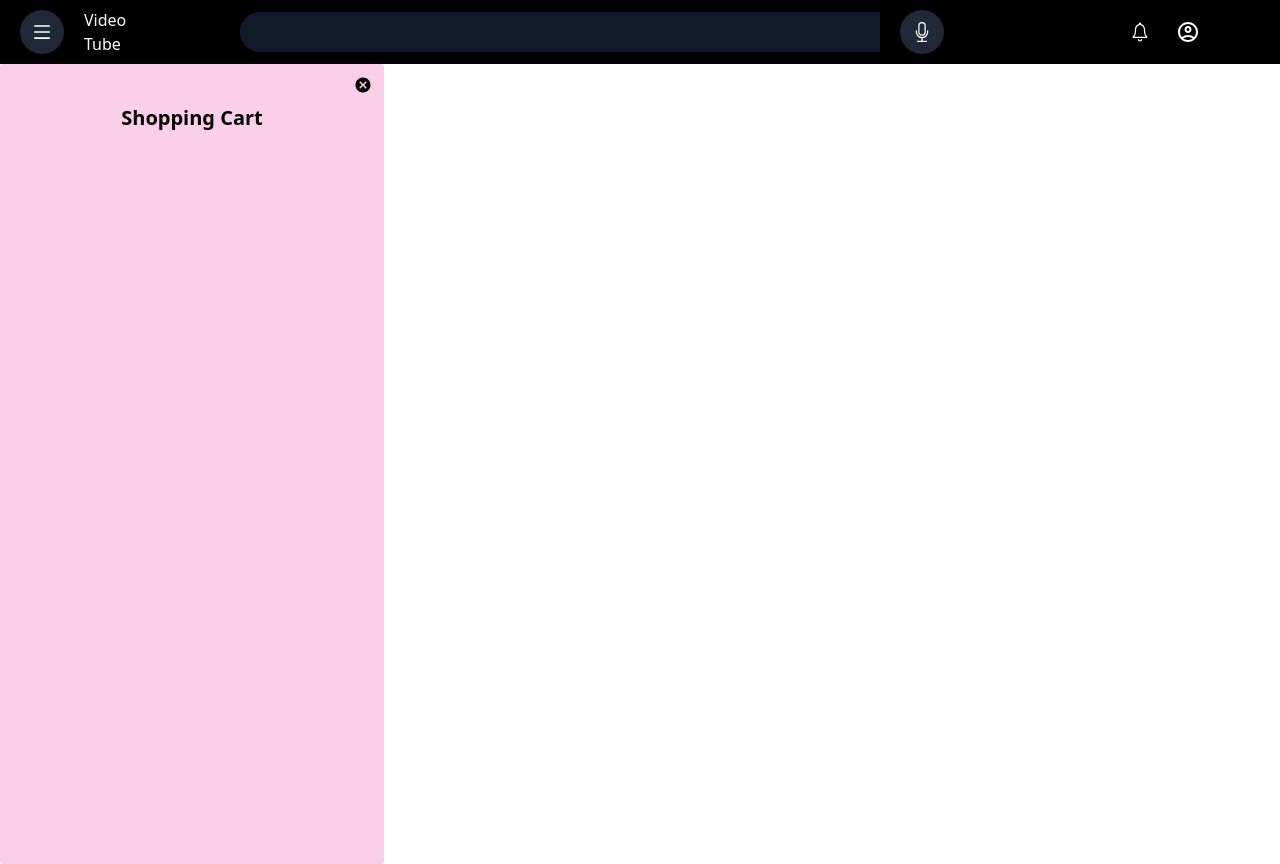
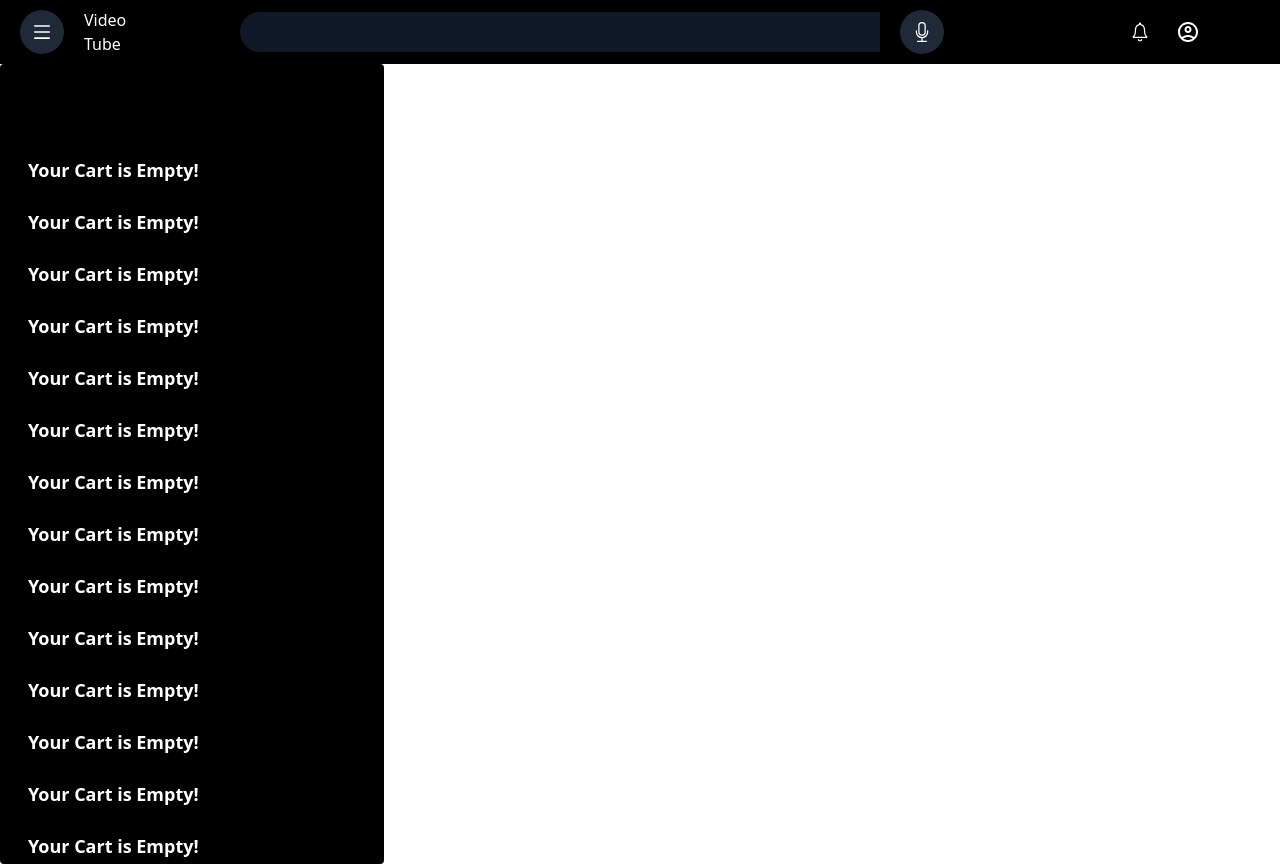
Before and after one commit to Syed-Shayan-01/YoutubeClone, a Next.js app: page / in a window 1280 px wide. Built offline with nearby package versions, Linux system fonts and the light colour scheme; some icons are missing.

Commit message:
new change

```diff
--- a/package.json
+++ b/package.json
@@ -15,6 +15,7 @@
     "@mui/material": "^5.14.12",
     "next": "13.5.4",
     "react": "^18",
+    "react-custom-scroll": "^5.0.0",
     "react-dom": "^18",
     "react-icons": "^4.11.0"
   },
--- a/src/components/navbar/Navbar.js
+++ b/src/components/navbar/Navbar.js
@@ -4,6 +4,7 @@ import { BsMic } from "react-icons/bs";
 import { PiCameraPlusBold } from "react-icons/pi";
 import { IoIosNotificationsOutline } from "react-icons/io";
 import { MdCancel, MdOutlineAccountCircle } from "react-icons/md";
+import CustomScroll from 'react-custom-scroll';
 const Navbar = () => {
   const ref = useRef();
   const crtControl = () => {
@@ -51,9 +52,10 @@ const Navbar = () => {
           </div>
         </nav>
         {/* Side Bar */}
+
         <div
           ref={ref}
-          className="w-96 z-10 h-full overflow-y-auto absolute rounded left-0 top-15   bg-pink-200 transform px-7 py-10
+          className="w-96 z-10 h-full overflow-y-auto absolute rounded left-0 top-15 bg-black transform px-7 py-10
 translate-x-0 transition-transform"
         >
           <h2 className="text-xl font-bold text-center">Shopping Cart</h2>
@@ -63,6 +65,65 @@ translate-x-0 transition-transform"
           >
             <MdCancel />
           </span>
+          <div className=" text-white mt-6 text-lg font-semibold">
+            Your Cart is Empty!
+          </div>
+
+          <div className=" text-white mt-6 text-lg font-semibold">
+            Your Cart is Empty!
+          </div>
+          <div className=" text-white mt-6 text-lg font-semibold">
+            Your Cart is Empty!
+          </div>
+          <div className=" text-white mt-6 text-lg font-semibold">
+            Your Cart is Empty!
+          </div>
+          <div className=" text-white mt-6 text-lg font-semibold">
+            Your Cart is Empty!
+          </div>
+          <div className=" text-white mt-6 text-lg font-semibold">
+            Your Cart is Empty!
+          </div>
+          <div className=" text-white mt-6 text-lg font-semibold">
+            Your Cart is Empty!
+          </div>
+          <div className=" text-white mt-6 text-lg font-semibold">
+            Your Cart is Empty!
+          </div>
+          <div className=" text-white mt-6 text-lg font-semibold">
+            Your Cart is Empty!
+          </div>
+          <div className=" text-white mt-6 text-lg font-semibold">
+            Your Cart is Empty!
+          </div>
+          <div className=" text-white mt-6 text-lg font-semibold">
+            Your Cart is Empty!
+          </div>
+          <div className=" text-white mt-6 text-lg font-semibold">
+            Your Cart is Empty!
+          </div>
+          <div className=" text-white mt-6 text-lg font-semibold">
+            Your Cart is Empty!
+          </div>
+          <div className=" text-white mt-6 text-lg font-semibold">
+            Your Cart is Empty!
+          </div>
+          <div className=" text-white mt-6 text-lg font-semibold">
+            Your Cart is Empty!
+          </div>
+          <div className=" text-white mt-6 text-lg font-semibold">
+            Your Cart is Empty!
+          </div>
+          <div className=" text-white mt-6 text-lg font-semibold">
+            Your Cart is Empty!
+          </div>
+          <div className=" text-white mt-6 text-lg font-semibold">
+            Your Cart is Empty!
+          </div>
+          <div className=" text-white mt-6 text-lg font-semibold">
+            Your Cart is Empty!
+          </div>
+
         </div>
       </header>
     </div>
```
Also changed, not shown: 1 other file (tests, documents, lock files or other folders).
